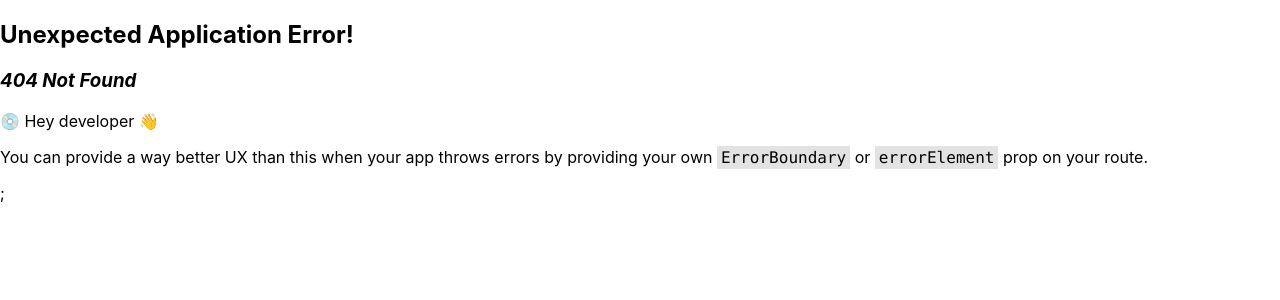
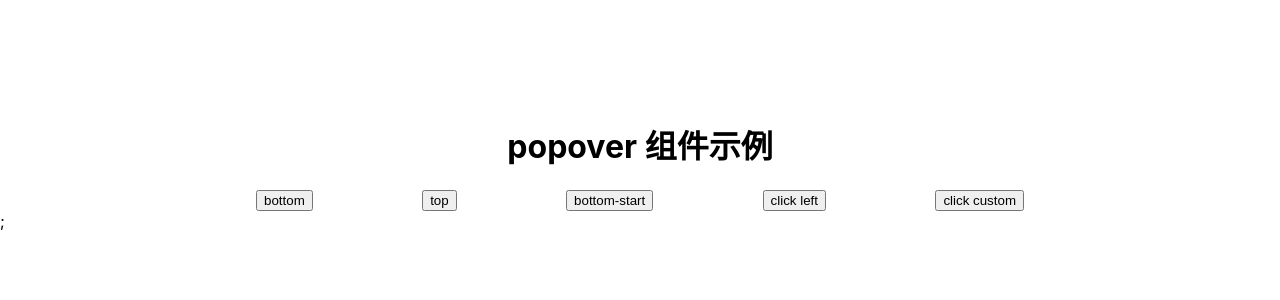
Before and after one commit to MyMagicCode/react-practice, a React (Create React App) app: page /popover in a window 1280 px wide. Before the commit this address had no page. Shown: the top 300 px of the page. Built offline with nearby package versions, Linux system fonts and the light colour scheme.

Commit message:
feat: add popover component

```diff
--- a/package.json
+++ b/package.json
@@ -4,6 +4,7 @@
   "private": true,
   "dependencies": {
     "@ctrl/tinycolor": "^4.0.3",
+    "@floating-ui/react": "^0.26.12",
     "@react-spring/web": "^9.7.3",
     "@testing-library/jest-dom": "^5.17.0",
     "@testing-library/react": "^13.4.0",
--- a/src/components/keep-alive/demo/TestKeepAlive.tsx
+++ b/src/components/keep-alive/demo/TestKeepAlive.tsx
@@ -1,3 +1,4 @@
+/* eslint-disable @typescript-eslint/no-unused-vars */
 import { Link, useRoutes } from "react-router-dom";
 import { KeepAliveLayout, KeepOutlet, useKeepOutlet } from "../KeepAlive";
 import { Suspense, useState } from "react";
--- /dev/null
+++ b/src/components/popover/Popover.tsx
@@ -0,0 +1,121 @@
+import {
+  FloatingArrow,
+  arrow,
+  flip,
+  offset,
+  useClick,
+  useDismiss,
+  useFloating,
+  useHover,
+  useInteractions,
+} from "@floating-ui/react";
+import {
+  CSSProperties,
+  PropsWithChildren,
+  ReactNode,
+  useMemo,
+  useRef,
+  useState,
+} from "react";
+import "./popover.scss";
+import { createPortal } from "react-dom";
+
+type Alignment = "start" | "end";
+type Side = "left" | "top" | "bottom" | "right";
+type AlignmentPlacement = `${Side}-${Alignment}`;
+
+interface PopoverProps extends PropsWithChildren {
+  content: ReactNode;
+  trigger?: "click" | "hover";
+  placement?: Side | AlignmentPlacement;
+  open?: boolean;
+  onOpenChange?: (open: boolean) => void;
+  className?: string;
+  style?: CSSProperties;
+}
+
+export default function Popover(props: PopoverProps) {
+  const {
+    open = false,
+    content,
+    children,
+    className,
+    style,
+    trigger = "hover",
+    placement = "bottom",
+    onOpenChange,
+  } = props;
+  const [isOpen, setIsOpen] = useState(open);
+  const arrowRef = useRef(null);
+
+  const el = useMemo(() => {
+    const el = document.createElement("div");
+
+    document.body.appendChild(el);
+    return el;
+  }, []);
+
+  // 配置floating
+  const { refs, floatingStyles, context } = useFloating({
+    open: isOpen,
+    onOpenChange: (open) => {
+      setIsOpen(open);
+      onOpenChange?.(open);
+    },
+    placement, // 弹出方向
+    middleware: [
+      offset(10), // 设置间距
+      arrow({
+        element: arrowRef,
+      }), // 设置箭头元素
+      flip(), // 规避遮挡
+    ],
+  });
+
+  // 定义触发方式
+  const hover = useHover(context, {
+    enabled: trigger === "hover",
+  });
+  const click = useClick(context, {
+    enabled: trigger === "click",
+  });
+
+  const dismiss = useDismiss(context);
+
+  // 使用交互方式
+  const { getFloatingProps, getReferenceProps } = useInteractions([
+    click,
+    hover,
+    dismiss,
+  ]);
+
+  const floating = isOpen && (
+    <div
+      className="popover-floating"
+      ref={refs.setFloating}
+      style={floatingStyles}
+      {...getFloatingProps()}>
+      <FloatingArrow
+        fill="#fff"
+        stroke="#cfcfcf"
+        strokeWidth={1}
+        ref={arrowRef}
+        context={context}
+      />
+      {content}
+    </div>
+  );
+
+  return (
+    <>
+      <span
+        ref={refs.setReference}
+        {...getReferenceProps()}
+        className={className}
+        style={style}>
+        {children}
+      </span>
+      {createPortal(floating, el)}
+    </>
+  );
+}
--- /dev/null
+++ b/src/components/popover/demo/TestPopover.tsx
@@ -0,0 +1,31 @@
+import Popover from "../Popover";
+
+export default function TestPopover() {
+  return (
+    <div
+      style={{
+        width: "60%",
+        margin: "100px auto 0px auto",
+        display: "flex",
+        justifyContent: "space-between",
+        flexWrap: "wrap",
+      }}>
+      <h1 style={{ textAlign: "center", width: "100%" }}>popover 组件示例</h1>
+      <Popover content={"bottom"}>
+        <button>bottom</button>
+      </Popover>
+      <Popover content={"top"} placement="top">
+        <button>top</button>
+      </Popover>
+      <Popover content={"bottom-start"} placement="bottom-start">
+        <button>bottom-start</button>
+      </Popover>
+      <Popover content={"click left"} placement="left" trigger="click">
+        <button>click left</button>
+      </Popover>
+      <Popover content={<button>传入组件</button>} trigger="click">
+        <button>click custom</button>
+      </Popover>
+    </div>
+  );
+}
--- /dev/null
+++ b/src/components/popover/popover.scss
@@ -0,0 +1,8 @@
+.popover {
+  &-floating {
+    padding: 10px 12px;
+    border-radius: 8px;
+    background-color: white;
+    border: 1px solid #cfcfcf;
+  }
+}
--- a/src/pages/Home.tsx
+++ b/src/pages/Home.tsx
@@ -88,8 +88,13 @@ const list = [
     describe: "实现一个颜色选择器组件，可以选择颜色。",
   },
   {
-    path: "keep-alive",
+    path: "/keep-alive",
     label: "keep-alive组件",
-    describe: "实现一个keep-alive组件，可以缓存组件状态。",
+    describe: "基于react-router实现一个keep-alive组件，可以缓存组件状态。",
+  },
+  {
+    path: "/popover",
+    label: "popover组件",
+    describe: "基于floating-ui实现一个popover组件，弹出气泡式的卡片浮层。",
   },
 ];
--- a/src/router/index.tsx
+++ b/src/router/index.tsx
@@ -30,6 +30,9 @@ const TestColorPicker = lazy(
 const TestKeepAlive = lazy(
   () => import("../components/keep-alive/demo/TestKeepAlive")
 ); // keep-alive组件
+const TestPopover = lazy(
+  () => import("../components/popover/demo/TestPopover")
+);
 
 export const router = createBrowserRouter([
   {
@@ -80,4 +83,8 @@ export const router = createBrowserRouter([
     path: "keep-alive/*",
     element: <TestKeepAlive />,
   },
+  {
+    path: "popover",
+    element: <TestPopover />,
+  },
 ]);
```
Also changed, not shown: 1 other file (tests, documents, lock files or other folders).
